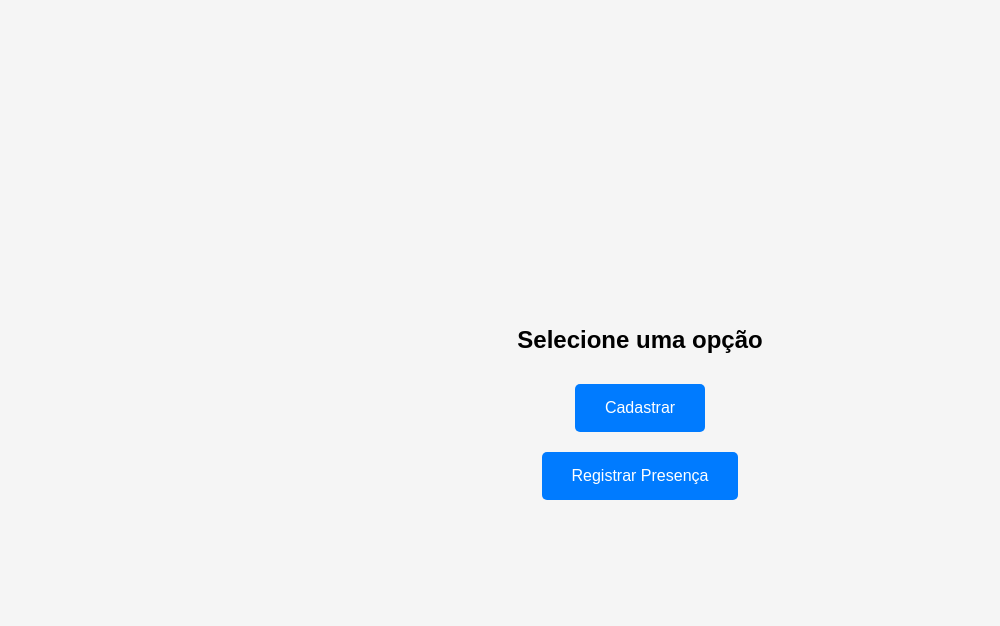
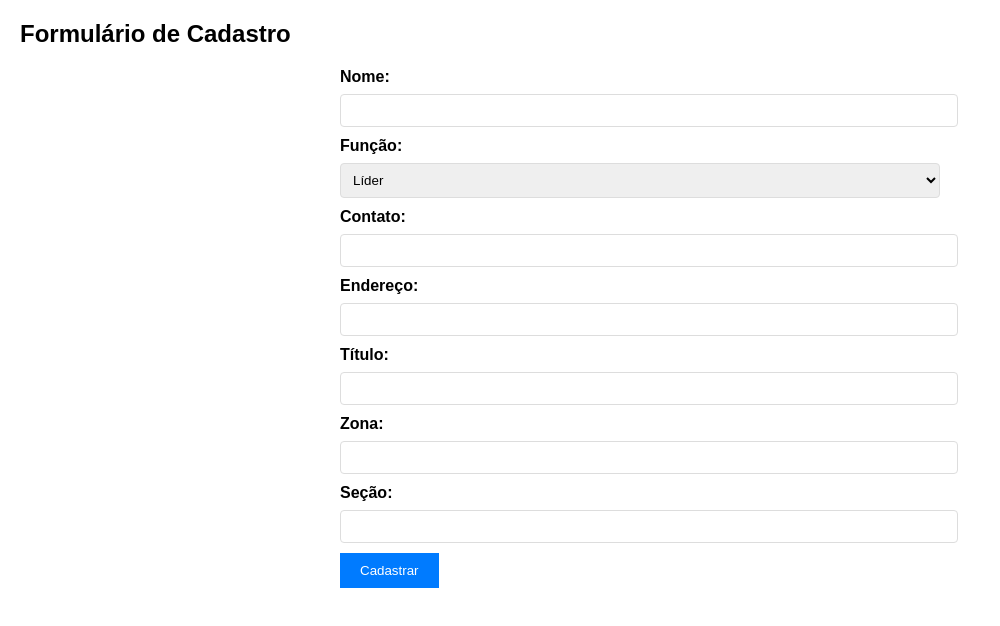
Before and after one commit to jacksonpessoas/cadastro_presenca, a plain HTML site: page index.html in a window 1280 px wide. Shown: the whole page, without its empty margins (0-1000 px from the left). Drawn offline with Linux system fonts and the light colour scheme.

Commit message:
Função cadastrar

```diff
--- a/index.html
+++ b/index.html
@@ -3,26 +3,34 @@
 <head>
     <meta charset="UTF-8">
     <meta name="viewport" content="width=device-width, initial-scale=1.0">
-    <title>Registro de Presença</title>
+    <title>Cadastrar</title>
     <style>
         body {
             font-family: Arial, sans-serif;
-            display: flex;
-            flex-direction: column;
-            justify-content: center;
-            align-items: center;
-            height: 100vh;
-            background-color: #f5f5f5;
+            margin: 20px;
+        }
+        form {
+            max-width: 600px;
+            margin: 0 auto;
+        }
+        label {
+            display: block;
+            margin-bottom: 8px;
+            font-weight: bold;
+        }
+        input, select {
+            width: 100%;
+            padding: 8px;
+            margin-bottom: 10px;
+            border: 1px solid #ddd;
+            border-radius: 4px;
         }
         button {
-            padding: 15px 30px;
-            margin: 10px;
-            font-size: 16px;
-            cursor: pointer;
+            padding: 10px 20px;
             background-color: #007BFF;
             color: white;
             border: none;
-            border-radius: 5px;
+            cursor: pointer;
         }
         button:hover {
             background-color: #0056b3;
@@ -31,9 +39,75 @@
 </head>
 <body>
 
-<h2>Selecione uma opção</h2>
-<button onclick="window.location.href='/src/paginas/cadastrar.html'">Cadastrar</button>
-<button onclick="window.location.href='/src/paginas/registrarPresenca.html'">Registrar Presença</button>
+<h2>Formulário de Cadastro</h2>
+
+<form id="cadastroForm">
+    <label for="nome">Nome:</label>
+    <input type="text" id="nome" name="nome" required>
+
+    <label for="funcao">Função:</label>
+    <select id="funcao" name="funcao" required>
+        <option value="Lider">Líder</option>
+        <option value="Colaborador">Colaborador</option>
+    </select>
+
+    <div id="liderField" style="display:none;">
+        <label for="lider">Nome do Líder:</label>
+        <input type="text" id="lider" name="lider">
+    </div>
+
+    <label for="contato">Contato:</label>
+    <input type="text" id="contato" name="contato" required>
+
+    <label for="endereco">Endereço:</label>
+    <input type="text" id="endereco" name="endereco" required>
+
+    <label for="titulo">Título:</label>
+    <input type="text" id="titulo" name="titulo" required>
+
+    <label for="zona">Zona:</label>
+    <input type="text" id="zona" name="zona" required>
+
+    <label for="secao">Seção:</label>
+    <input type="text" id="secao" name="secao" required>
+
+    <button type="submit">Cadastrar</button>
+</form>
+
+<!-- Script para controlar a visibilidade do campo 'Líder' e enviar o formulário -->
+<script>
+    document.getElementById('funcao').addEventListener('change', function() {
+        const liderField = document.getElementById('liderField');
+        if (this.value === 'Colaborador') {
+            liderField.style.display = 'block';
+        } else {
+            liderField.style.display = 'none';
+        }
+    });
+
+    document.getElementById('cadastroForm').addEventListener('submit', function(event) {
+        event.preventDefault();
+
+        const formData = new FormData(this);
+
+        fetch('/.netlify/functions/cadastrar', {
+            method: 'POST',
+            body: JSON.stringify(Object.fromEntries(formData)),
+            headers: {
+                'Content-Type': 'application/json'
+            }
+        })
+        .then(response => response.json())
+        .then(data => {
+            console.log('Sucesso:', data); // Verificar a resposta no console
+            alert(data.message);           // Mostrar o alerta com a resposta da função serverless
+        })
+        .catch(error => {
+            console.error('Erro ao cadastrar:', error); // Capturar e mostrar erros
+            alert('Ocorreu um erro ao tentar cadastrar. Verifique a função.');
+        });
+    });
+</script>
 
 </body>
 </html>
--- a/src/_functions/cadastrar.js
+++ b/src/_functions/cadastrar.js
@@ -4,10 +4,11 @@ const path = require('path');
 exports.handler = async function(event) {
     const data = JSON.parse(event.body);
 
-    // Verificar se o arquivo CSV já existe, se não, cria com o cabeçalho
+    // Caminho onde o arquivo CSV será salvo
     const filePath = path.join(__dirname, 'cadastros.csv');
     const headers = 'Nome,Função,Contato,Endereço,Título,Zona,Seção,Líder\n';
 
+    // Verificar se o arquivo CSV já existe, se não, cria com o cabeçalho
     if (!fs.existsSync(filePath)) {
         fs.writeFileSync(filePath, headers);
     }
```
Also changed, not shown: 1 other file.
